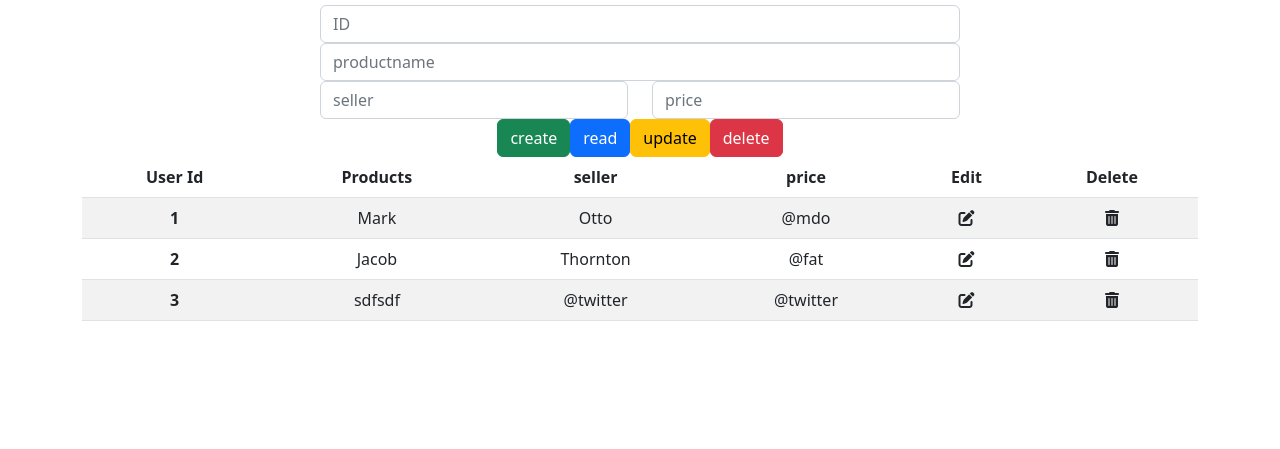
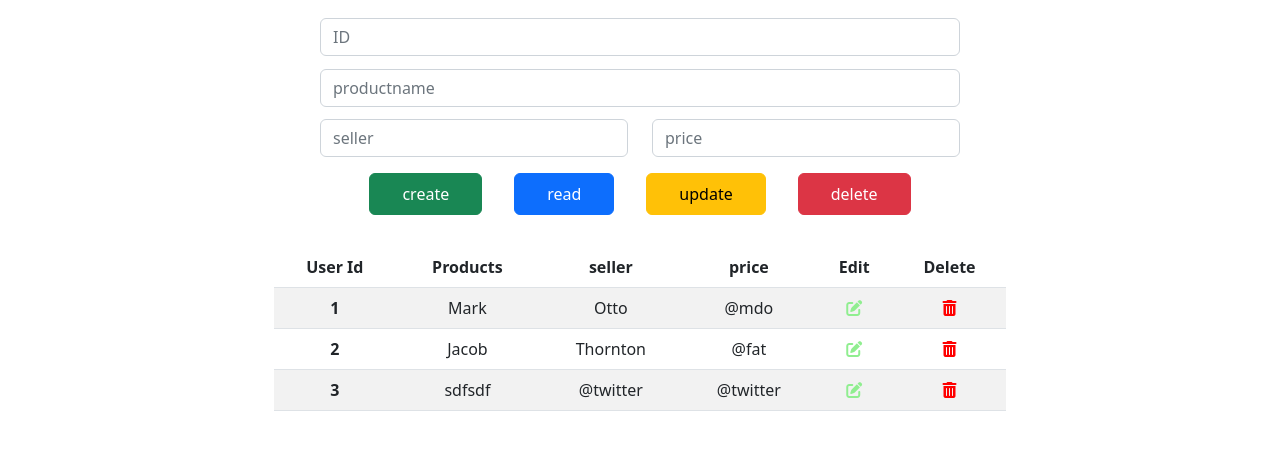
Before and after one commit to Mraj101/To-do-app-vanillajs, a plain HTML site: page index.html in a window 1280 px wide. Shown: the part 99-548 px from the top of the page. Drawn offline with nearby package versions, Linux system fonts and the light colour scheme.

Commit message:
bootstrap classes

```diff
--- a/css/style.css
+++ b/css/style.css
@@ -3,8 +3,23 @@
     padding: 0;
     box-sizing: border-box;
 }
-.container{
-    display: flex;
-    align-items: center;
-    justify-content: center;
+.d-flex input{
+    margin: .8rem 0em;
 }
+
+.d-flex button{
+    margin:1rem;
+    padding: .5rem 2rem;
+}
+
+.container table{
+    margin: 1em 12em;
+}
+.btnedit{
+    color: lightgreen;
+    cursor: pointer;
+}
+.btndelete{
+    color: red;
+    cursor: pointer;
+}
```
